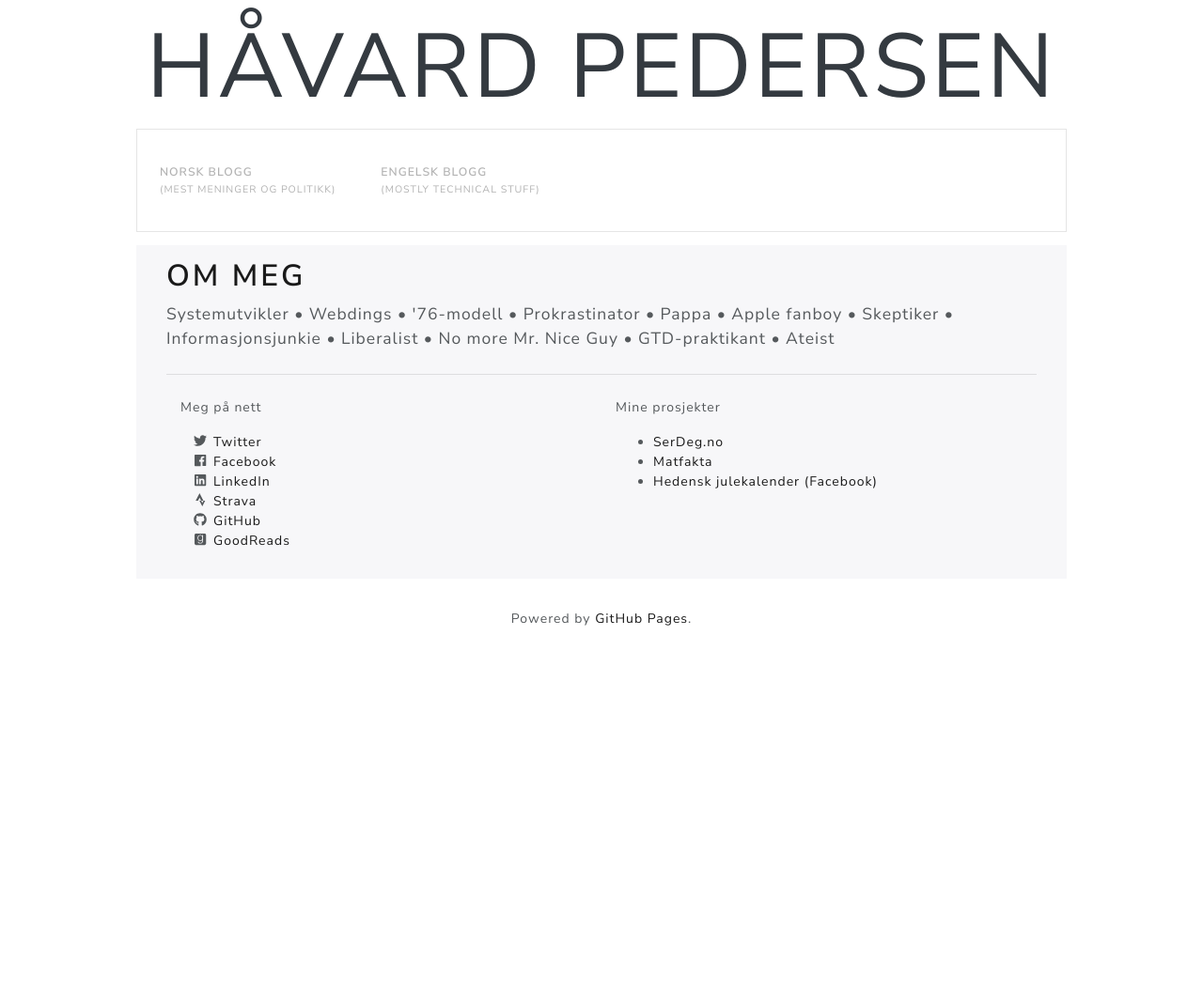
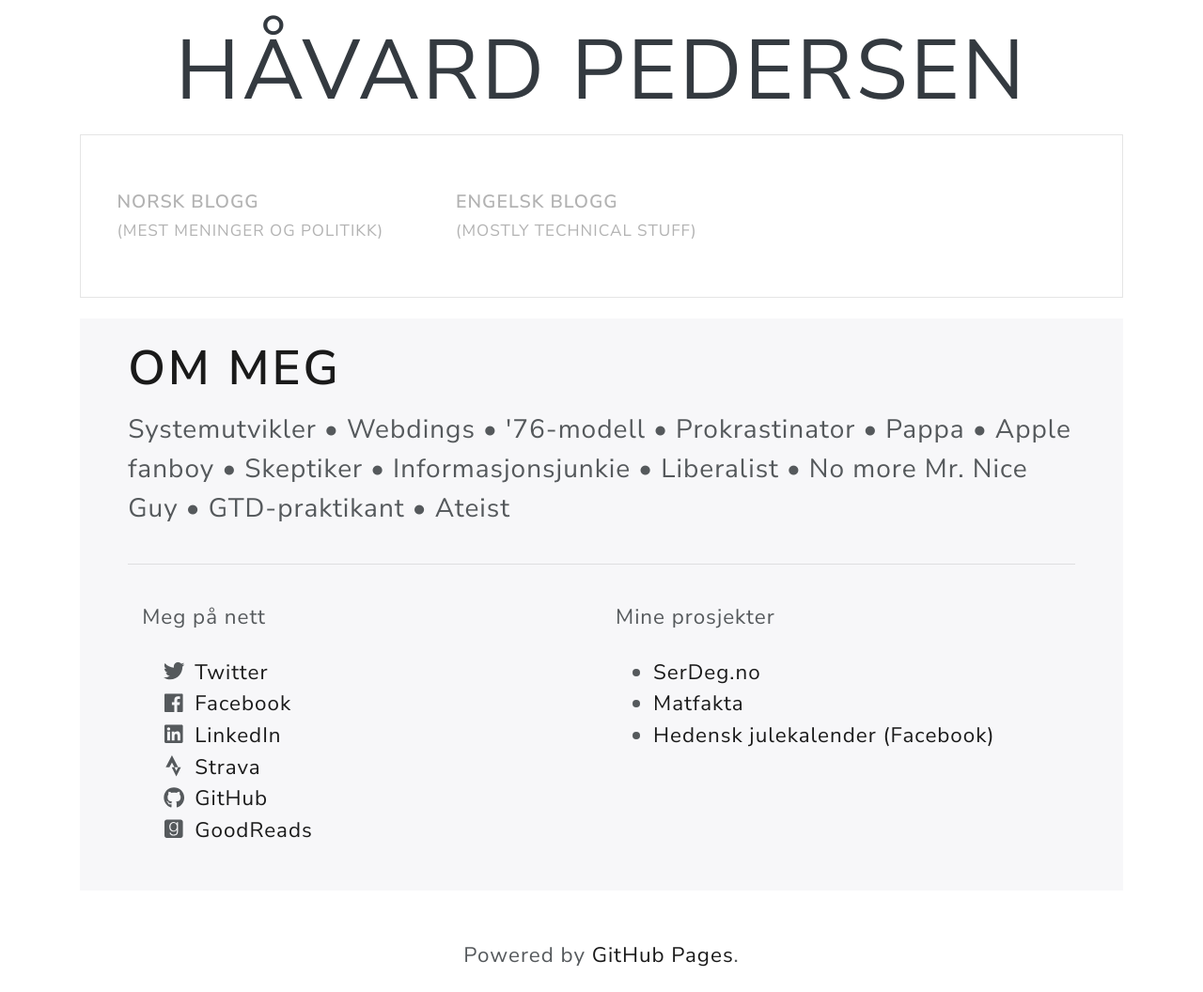
Before and after one commit to fuzzy76/fuzzy76.github.io, a Jekyll site: the page built from index.md, in a window 1280 px wide and 1056 px high. Shown: the whole window at 94% size. Built offline with Jekyll 4.4.1, drawn with Linux system fonts in a browser that asks for light colours; nearby versions of some CDN libraries; our own code applies the rules of GitHub Pages for plain Markdown files.

Commit message:
Upscale text quite a bit

```diff
--- a/_layouts/default.html
+++ b/_layouts/default.html
@@ -13,7 +13,7 @@
     </head>
     <body>
         <div id="outer" class="container">
-            <div id="header" class="container"><h1 class="text-center logo display-1"><a class="text-dark" href="/">Håvard Pedersen</a></h1>
+            <div id="header" class="container"><h1 class="text-center logo display-4"><a class="text-dark" href="/">Håvard Pedersen</a></h1>
                 <nav class="navbar sticky-top navbar-expand-lg navbar-light bg-light">
                     <button class="navbar-toggler" type="button" data-toggle="collapse" data-target="#navbarNav" aria-controls="navbarNav" aria-expanded="false" aria-label="Toggle navigation">
                         <span class="navbar-toggler-icon"></span>
--- a/assets/styles.css
+++ b/assets/styles.css
@@ -1,3 +1,7 @@
+
+html {
+    font-size: 1.6rem;
+  }
 
 div#outer {
     max-width: 75em;
```
